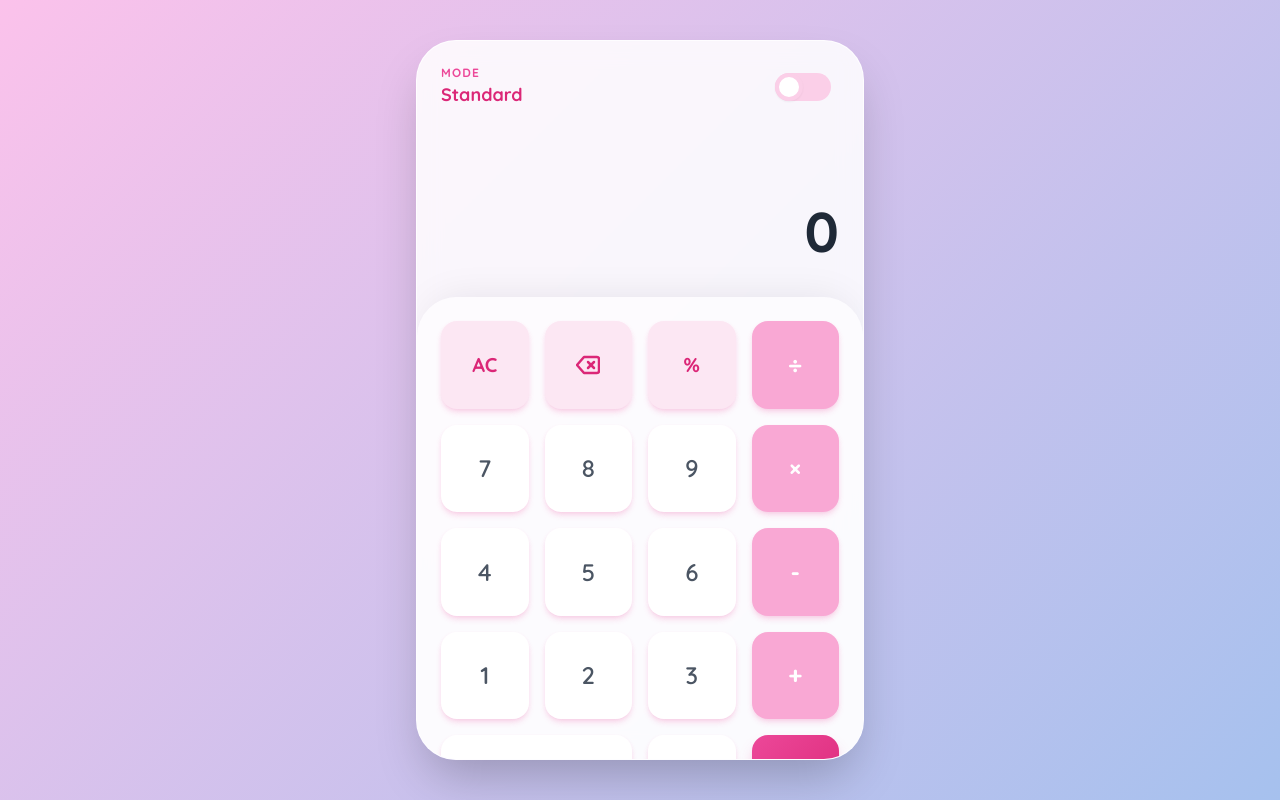
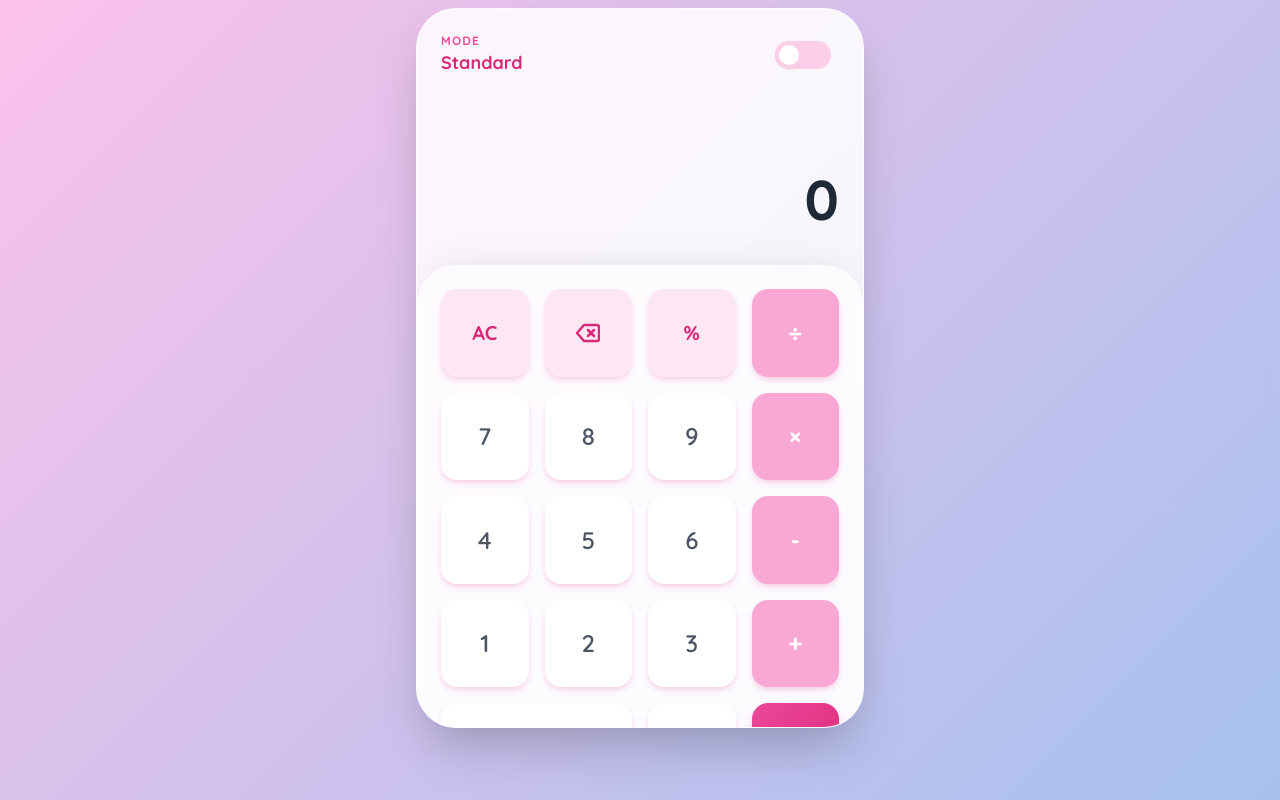
Before and after one commit to almondbyte/girlmath, a plain HTML site: page index.html in a window 1280 px wide. Drawn offline with nearby package versions, Linux system fonts and the light colour scheme.

Commit message:
Add files via upload

```diff
--- a/index.html
+++ b/index.html
@@ -79,7 +79,13 @@
         }
     </style>
 </head>
-<body class="flex items-center justify-center p-4 select-none">
+<!--
+    MODIFICATION:
+    Changed 'items-center' to 'items-start' to align the calculator to the top.
+    Reduced 'p-4' (padding: 1rem) to 'pt-2' (padding-top: 0.5rem) to bring it closer to the top edge
+    while keeping the horizontal padding from the default layout for responsiveness.
+-->
+<body class="flex items-start justify-center pt-2 px-4 select-none">
 
     <!-- Main Calculator Container -->
     <div class="glass-panel w-full max-w-md rounded-[2.5rem] shadow-2xl overflow-hidden flex flex-col h-[90vh] max-h-[800px]">
```
